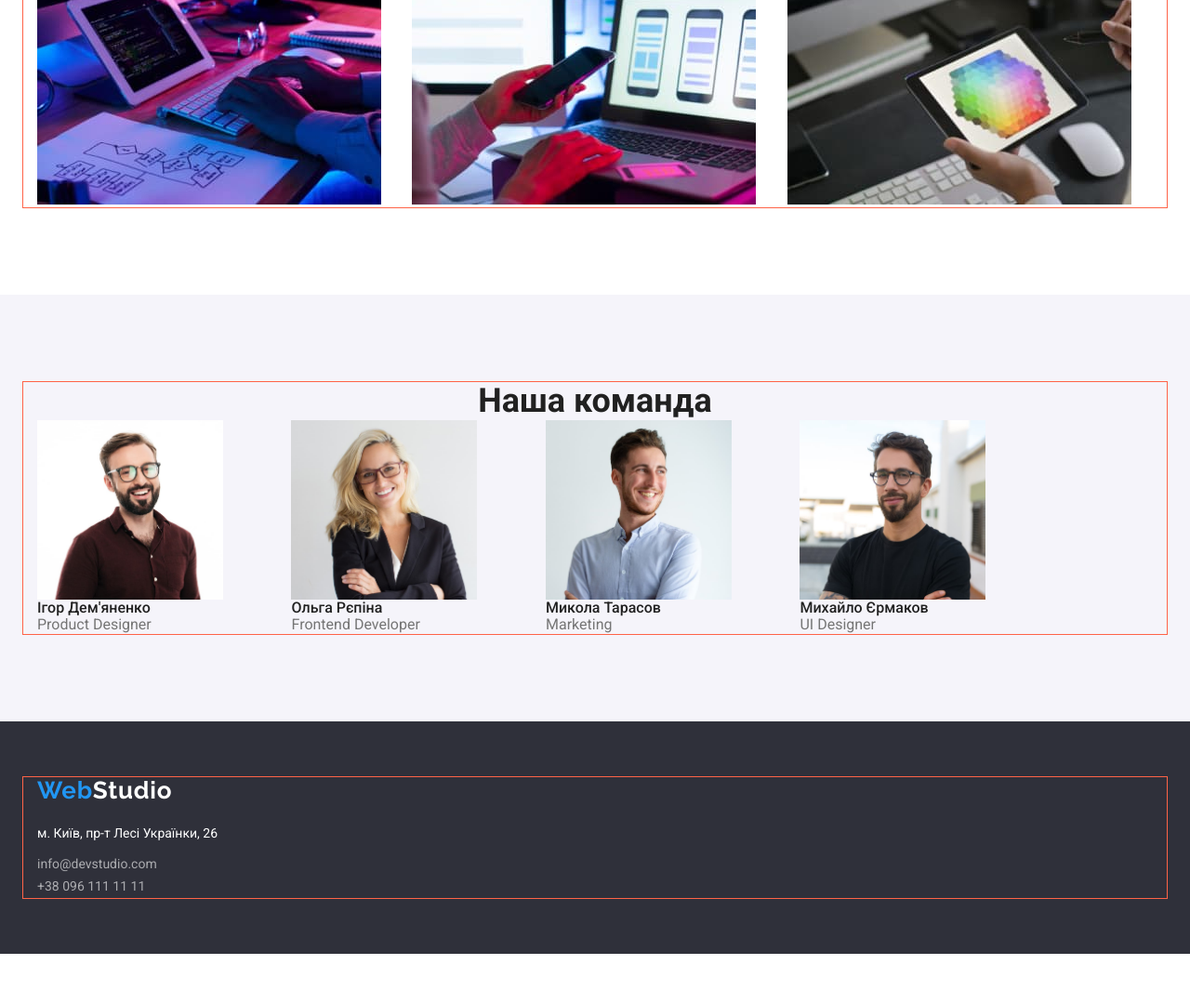
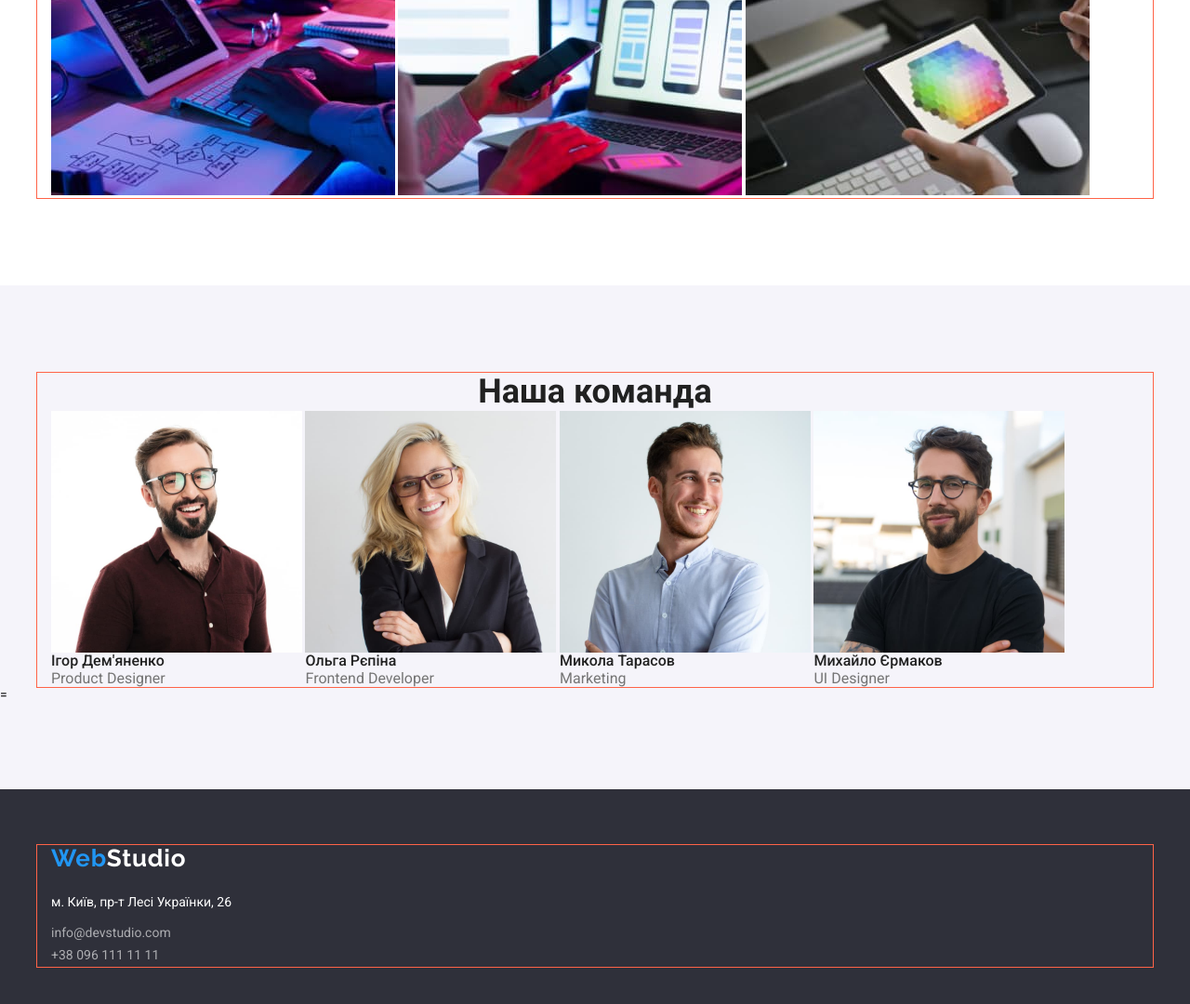
Before and after one commit to MiroslavShendryk/WebStudio, a plain HTML site: page index.html in a window 1280 px wide. Shown: the part 1233-2313 px from the top of the page at 93% size. Before the commit the page ends 2259 px from the top, so only its background shows below. Drawn offline with nearby package versions, Linux system fonts and the light colour scheme.

Commit message:
update CSS and html code

```diff
--- a/css/reset.css
+++ b/css/reset.css
@@ -1,10 +1,10 @@
 /*! Reset styles */
 
-*,
+/* *,
 *::before,
 *::after {
     box-sizing: inherit;
-}
+} */
 
 body {
     margin: 0;
--- a/css/style.css
+++ b/css/style.css
@@ -28,14 +28,16 @@ body {
     padding-top: 24px;
     padding-bottom: 25px;
 }
-
+.logo {
+    vertical-align: middle;
+}
 .logo {
     font-family: "Raleway", sans-serif;
     font-weight: 700;
     font-size: 26px;
     letter-spacing: 0.03em;
     color: var(--button-color);
-    margin-right: 93px;
+    margin-right: 89px;
 }
 
 .logo-header {
@@ -60,8 +62,12 @@ body {
 .header-contacts-list,
 .header-nav-item,
 .contacts-item,
-.header-nav-list {
+.header-nav-list,
+.logo {
     display: inline-block;
+}
+.header-nav{
+    margin-right: 340px;
 }
 
 .header-ul-li-a:hover {
@@ -73,18 +79,28 @@ body {
     text-decoration: none;
     font-weight: 500;
 }
-
-.header-nav-item:nth-child(2) {
+/* Варінат 1 */
+/* .header-nav-item{
+    margin-right: 50px;
+}
+.header-nav-item:last-child{
+    margin-right: 0;
+} */
+/* Варінт 2 */
+.header-nav-item:not(:last-child) {
+    margin-right: 46px;
+}
+/* .header-nav-item:nth-child(2) {
     margin-left: 50px;
     margin-right: 50px;
-}
+} */
 
-.header-nav-item:nth-child(3) {
+/* .header-nav-item:nth-child(3) {
     margin-right: 344px;
-}
+} */
 
 .contacts-item:nth-child(1) {
-    margin-right: 50px;
+    margin-right: 46px;
 }
 
 .header-ul-li-a:hover {
@@ -97,6 +113,7 @@ body {
 
 .header-nav-ul-li-a:hover {
     color: var(--button-color);
+
 }
 
 /* main-section */
@@ -147,14 +164,11 @@ body {
 .our-pluses-ul-li {
     display: inline-block;
     width: 270px;
+    vertical-align: top;
 }
-.our-plusus-ul-li:nth-child(2)
+.our-pluses-ul-li:not(:last-child)
 {
-    padding: 15px;
-
-}
-.our-pluses-ul-li-p:nth-child(2){
-    padding-bottom: 10px;
+ margin-right: 26px;
 }
 
 /* our-work */
@@ -176,10 +190,10 @@ body {
     width: 370px;
 }
 
-.our-work-ul-li:nth-child(2) {
+/* .our-work-ul-li:nth-child(2) {
     padding-left: 30px;
     padding-right: 30px;
-}
+} */
 
 
 /* our-developers */
--- a/index.html
+++ b/index.html
@@ -73,12 +73,12 @@
             <h3 class="our-work-h3">Чим ми займаємося</h3>
             <ul class="our-work-ul">
                 <li class="our-work-ul-li">
-                    <img class="our-work-ul-li-img" src="./Images/work1.jpg" alt="Робота за комп'ютером" width="400" />
+                    <img class="our-work-ul-li-img" src="./Images/work1.jpg" alt="Робота за комп'ютером" width="370" />
                 </li>
-                <li class="our-work-ul-li"> <img class="our-work-ul-li-img" src="./Images/work2.jpg" alt="Робота за Телефоном" width="400" />
+                <li class="our-work-ul-li"> <img class="our-work-ul-li-img" src="./Images/work2.jpg" alt="Робота за Телефоном" width="370" />
                 </li>
                 <li class="our-work-ul-li">
-                    <img class="our-work-ul-li-img" src="./Images/work3.jpg" alt="Робота за Планшетом" width="400" />
+                    <img class="our-work-ul-li-img" src="./Images/work3.jpg" alt="Робота за Планшетом" width="370" />
                 </li>
             </ul>
         </div>
@@ -89,27 +89,27 @@
             <h3 class="our-developers-h3">Наша команда</h3>
             <ul class="our-developers-ul">
                 <li class="our-developers-ul-li">
-                    <img class="our-developers-ul-li-img" src="./Images/developer1.jpg" alt="Ігор Дем'яненко" width="200" />
+                    <img class="our-developers-ul-li-img" src="./Images/developer1.jpg" alt="Ігор Дем'яненко" width="270" />
                     <p class="our-developers-ul-li-p">Ігор Дем'яненко</p>
                     <h4 class="our-developers-ul-li-h4">Product Designer</h4>
                 </li>
                 <li class="our-developers-ul-li">
-                    <img class="our-developers-ul-li-img" src="./Images/developer2.jpg" alt="Ольга Рєпіна" width="200" />
+                    <img class="our-developers-ul-li-img" src="./Images/developer2.jpg" alt="Ольга Рєпіна" width="270" />
                     <p class="our-developers-ul-li-p">Ольга Рєпіна</p>
                     <h4 class="our-developers-ul-li-h4">Frontend Developer</h4>
                 </li>
                 <li class="our-developers-ul-li">
-                    <img class="our-developers-ul-li-img" src="./Images/developer3.jpg" alt="Микола Тарасов" width="200" />
+                    <img class="our-developers-ul-li-img" src="./Images/developer3.jpg" alt="Микола Тарасов" width="270" />
                     <p class="our-developers-ul-li-p">Микола Тарасов</p>
                     <h4 class="our-developers-ul-li-h4">Marketing</h4>
                 </li>
                 <li class="our-developers-ul-li">
-                    <img class="our-developers-ul-li-img" src="./Images/developer4.jpg" alt="Михайло Єрмаков" width="200" />
+                    <img class="our-developers-ul-li-img" src="./Images/developer4.jpg" alt="Михайло Єрмаков" width="270" />
                     <p class="our-developers-ul-li-p" >Михайло Єрмаков</p>
                     <h4 class="our-developers-ul-li-h4">UI Designer</h4>
                 </li>
             </ul>
-            </div>
+            </div>=
         </section>
     </main>
 
```
